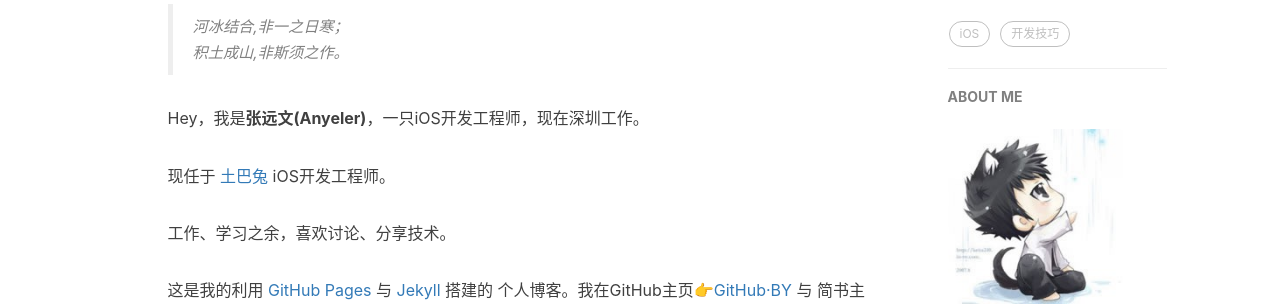
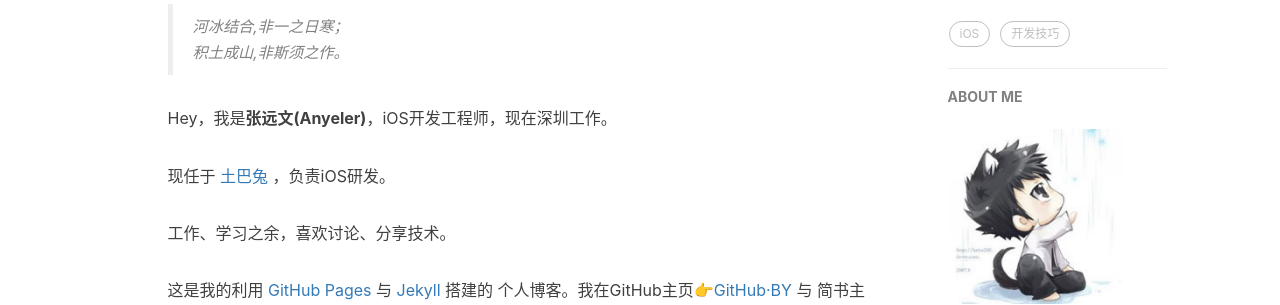
Before and after one commit to Anyeler/anyeler.github.io, a Jekyll site: the page built from about.html, in a window 1280 px wide. Shown: the part 497-802 px from the top of the page. Built offline with Jekyll 4.4.1, drawn with Linux system fonts in a browser that asks for light colours; nearby versions of some CDN libraries; comment, search, counter and statistics services are not loaded.

Commit message:
修改自我介绍

```diff
--- a/about.html
+++ b/about.html
@@ -18,9 +18,9 @@ header-img: "img/post-bg-rwd.jpg"
     <blockquote><p>河冰结合,非一之日寒；<br>
     积土成山,非斯须之作。</p></blockquote>
 
-    <p>Hey，我是<strong>张远文(Anyeler)</strong>，一只iOS开发工程师，现在深圳工作。</p>
+    <p>Hey，我是<strong>张远文(Anyeler)</strong>，iOS开发工程师，现在深圳工作。</p>
 
-    <p>现任于 <a href="https://www.to8to.com/">土巴兔</a> iOS开发工程师。 </p>
+    <p>现任于 <a href="https://www.to8to.com/">土巴兔</a> ，负责iOS研发。 </p>
 
     <p>工作、学习之余，喜欢讨论、分享技术。</p>
 
```
